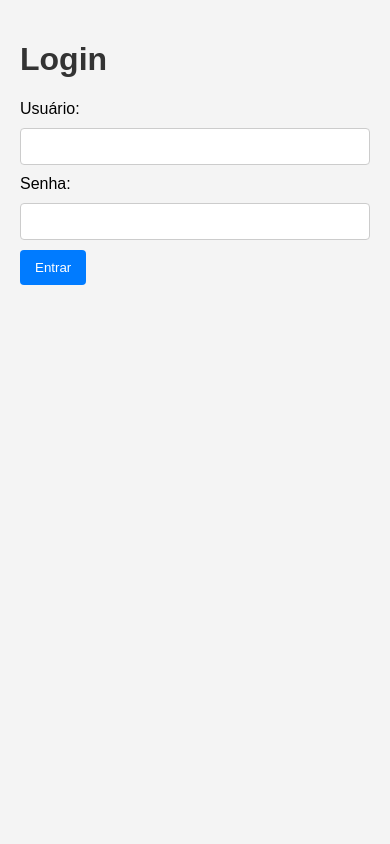
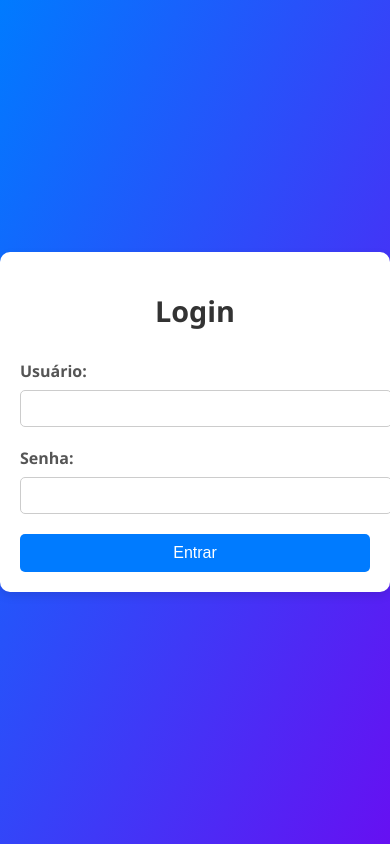
Before and after one commit to Luizjs/site-henrique, a website: page public/index.html in a window 390 px wide. Drawn offline with Linux system fonts and the light colour scheme.

Commit message:
deixei mais bonito

```diff
--- a/public/index.html
+++ b/public/index.html
@@ -4,17 +4,25 @@
 <head>
     <meta charset="UTF-8">
     <meta name="viewport" content="width=device-width, initial-scale=1.0">
-    <link rel="stylesheet" href="style.css">
+    <link rel="stylesheet" href="stylelogin.css">
     <title>Login - Indústrias Wayne</title>
 </head>
 <body>
+    <div class="login-container">
+        <div class="login-box">
             <h1>Login</h1>
-    <form action="/login" method="POST">
+            <form action="/login" method="POST" class="login-form">
+                <div class="input-group">
                     <label for="username">Usuário:</label>
                     <input type="text" id="username" name="username" required>
+                </div>
+                <div class="input-group">
                     <label for="password">Senha:</label>
                     <input type="password" id="password" name="password" required>
-        <button type="submit">Entrar</button>
+                </div>
+                <button type="submit" class="login-btn">Entrar</button>
             </form>
+        </div>
+    </div>
 </body>
 </html>
--- a/public/style.css
+++ b/public/style.css
@@ -1,9 +1,9 @@
 /* /public/style.css */
 body {
-    font-family: Arial, sans-serif;
+    font-family: 'Segoe UI', Tahoma, Geneva, Verdana, sans-serif;
     margin: 0;
-    padding: 20px;
-    background-color: #f4f4f4;
+    padding: 0;
+    background-color: #f0f2f5;
 }
 
 header {
@@ -13,54 +13,79 @@ header {
     background-color: #007bff;
     color: white;
     padding: 10px 20px;
+    box-shadow: 0 4px 6px rgba(0, 0, 0, 0.1);
 }
 
-h1, h2 {
-    color: #333;
+h1 {
+    font-size: 1.8em;
+}
+
+.logout-btn {
+    background-color: #f53d3d;
+    padding: 10px 15px;
+    color: white;
+    border: none;
+    border-radius: 4px;
+    cursor: pointer;
+    transition: background-color 0.3s ease;
+}
+
+.logout-btn:hover {
+    background-color: #c42f2f;
 }
 
 main {
-    margin-top: 20px;
+    padding: 20px;
 }
 
 .resource-form,
 .resource-list {
     background: white;
-    border-radius: 5px;
-    box-shadow: 0 0 10px rgba(0, 0, 0, 0.1);
+    border-radius: 10px;
+    box-shadow: 0 4px 8px rgba(0, 0, 0, 0.1);
     padding: 20px;
     margin-bottom: 20px;
 }
 
-form {
-    margin-bottom: 20px;
+h2 {
+    color: #333;
+    font-size: 1.4em;
 }
 
-label {
-    display: block;
-    margin-top: 10px;
+.form-modern .input-group {
+    margin-bottom: 15px;
 }
 
-input {
+.form-modern label {
     display: block;
-    margin: 10px 0;
-    padding: 10px;
-    width: calc(100% - 22px);
-    border: 1px solid #ccc;
-    border-radius: 4px;
+    margin-bottom: 5px;
+    font-weight: bold;
 }
 
-button {
-    padding: 10px 15px;
+.form-modern input {
+    width: 100%;
+    padding: 10px;
+    border-radius: 5px;
+    border: 1px solid #ccc;
+    transition: border-color 0.3s ease;
+}
+
+.form-modern input:focus {
+    border-color: #007bff;
+    outline: none;
+}
+
+.add-btn {
     background-color: #007bff;
     color: white;
+    padding: 10px 15px;
     border: none;
-    border-radius: 4px;
+    border-radius: 5px;
     cursor: pointer;
-    margin-right: 5px;
+    transition: background-color 0.3s ease;
 }
 
-button:hover {
+.add-btn:hover {
     background-color: #0056b3;
 }
 
@@ -68,36 +93,52 @@ button:hover {
     display: flex;
     justify-content: space-between;
     align-items: center;
+    background-color: #fff;
+    border-radius: 5px;
+    padding: 15px;
     margin-bottom: 10px;
-    padding: 10px;
-    border: 1px solid #ccc;
-    border-radius: 4px;
+    transition: transform 0.3s ease, box-shadow 0.3s ease;
+    box-shadow: 0 2px 4px rgba(0, 0, 0, 0.1);
 }
 
-.resource-item span {
-    margin-left: 10px;
+.resource-item:hover {
+    transform: translateY(-5px);
+    box-shadow: 0 4px 8px rgba(0, 0, 0, 0.2);
 }
 
-.edit-button {
+.resource-info strong {
+    font-size: 1.2em;
+}
+
+button {
+    padding: 8px 12px;
+    border: none;
+    border-radius: 5px;
+    color: white;
+    cursor: pointer;
+    transition: background-color 0.3s ease;
+}
+
+.edit-btn {
     background-color: #28a745;
 }
 
-.edit-button:hover {
+.edit-btn:hover {
     background-color: #218838;
 }
 
-.delete-button {
+.delete-btn {
     background-color: #dc3545;
 }
 
-.delete-button:hover {
+.delete-btn:hover {
     background-color: #c82333;
 }
 
-.status-button {
-    background-color: #ffc107;
+.status-btn {
+    background-color: #17a2b8;
 }
 
-.status-button:hover {
-    background-color: #e0a800;
+.status-btn:hover {
+    background-color: #138496;
 }
--- /dev/null
+++ b/public/stylelogin.css
@@ -0,0 +1,88 @@
+body {
+    font-family: 'Segoe UI', Tahoma, Geneva, Verdana, sans-serif;
+    background-color: #f0f2f5;
+    display: flex;
+    justify-content: center;
+    align-items: center;
+    height: 100vh;
+    margin: 0;
+}
+
+.login-container {
+    display: flex;
+    justify-content: center;
+    align-items: center;
+    width: 100%;
+    height: 100%;
+    background: linear-gradient(to bottom right, #007bff, #6610f2);
+}
+
+.login-box {
+    background-color: white;
+    padding: 40px;
+    border-radius: 10px;
+    box-shadow: 0 4px 10px rgba(0, 0, 0, 0.1);
+    width: 100%;
+    max-width: 400px;
+    text-align: center;
+}
+
+h1 {
+    margin-bottom: 30px;
+    font-size: 1.8em;
+    color: #333;
+}
+
+.login-form .input-group {
+    margin-bottom: 20px;
+    text-align: left;
+}
+
+.login-form label {
+    display: block;
+    margin-bottom: 8px;
+    color: #555;
+    font-weight: bold;
+}
+
+.login-form input {
+    width: 100%;
+    padding: 10px;
+    border-radius: 5px;
+    border: 1px solid #ccc;
+    transition: border-color 0.3s ease;
+}
+
+.login-form input:focus {
+    border-color: #007bff;
+    outline: none;
+}
+
+.login-btn {
+    width: 100%;
+    padding: 10px;
+    background-color: #007bff;
+    color: white;
+    border: none;
+    border-radius: 5px;
+    cursor: pointer;
+    font-size: 1em;
+    transition: background-color 0.3s ease, transform 0.3s ease;
+}
+
+.login-btn:hover {
+    background-color: #0056b3;
+    transform: translateY(-2px);
+}
+
+.login-btn:active {
+    transform: translateY(0);
+}
+
+/* Responsividade */
+@media (max-width: 600px) {
+    .login-box {
+        padding: 20px;
+        width: 90%;
+    }
+}
```
Also changed, not shown: public/dashboard.html (+18 -10 lines). Lines whose indentation alone changed are shown as unchanged.
